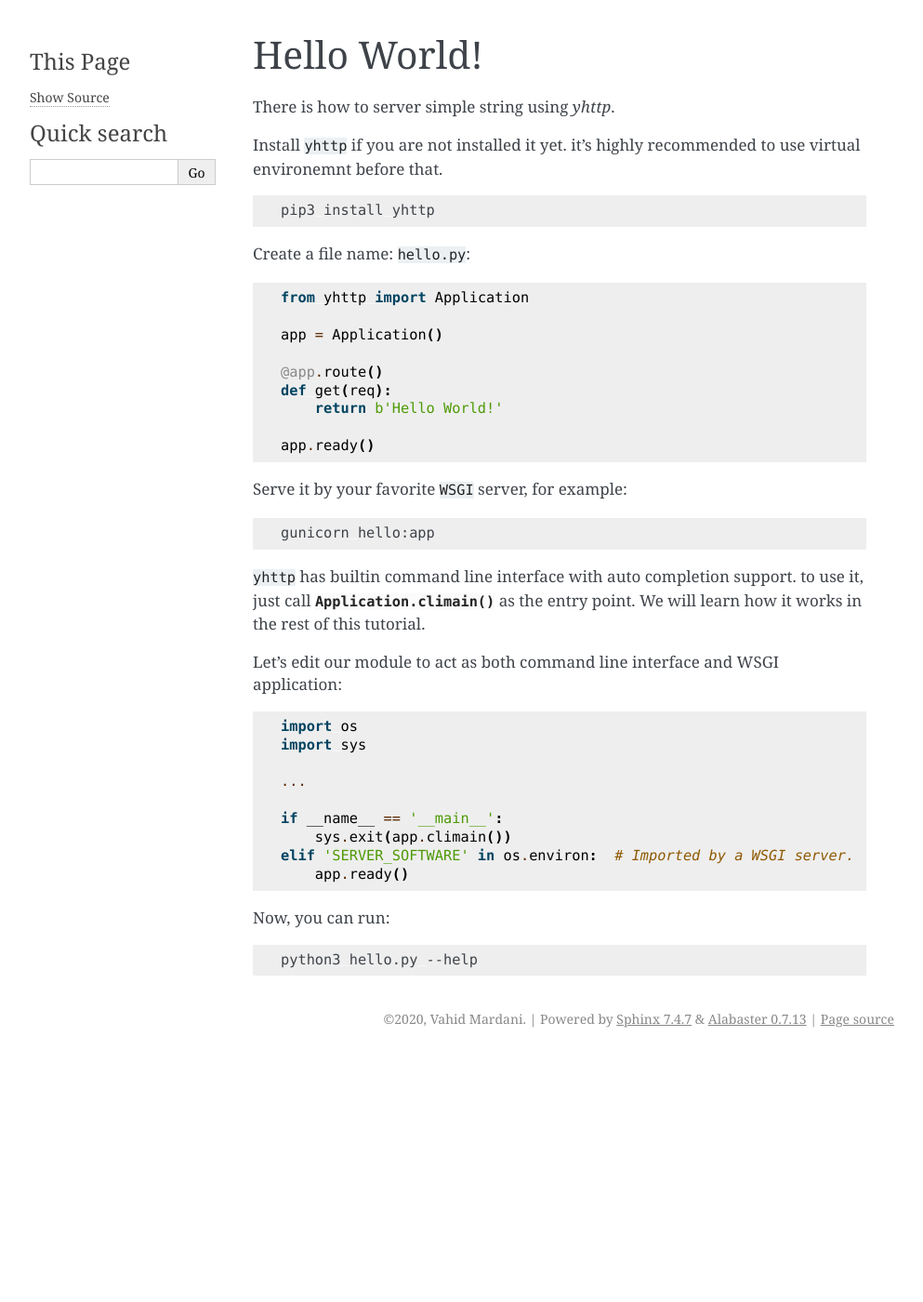
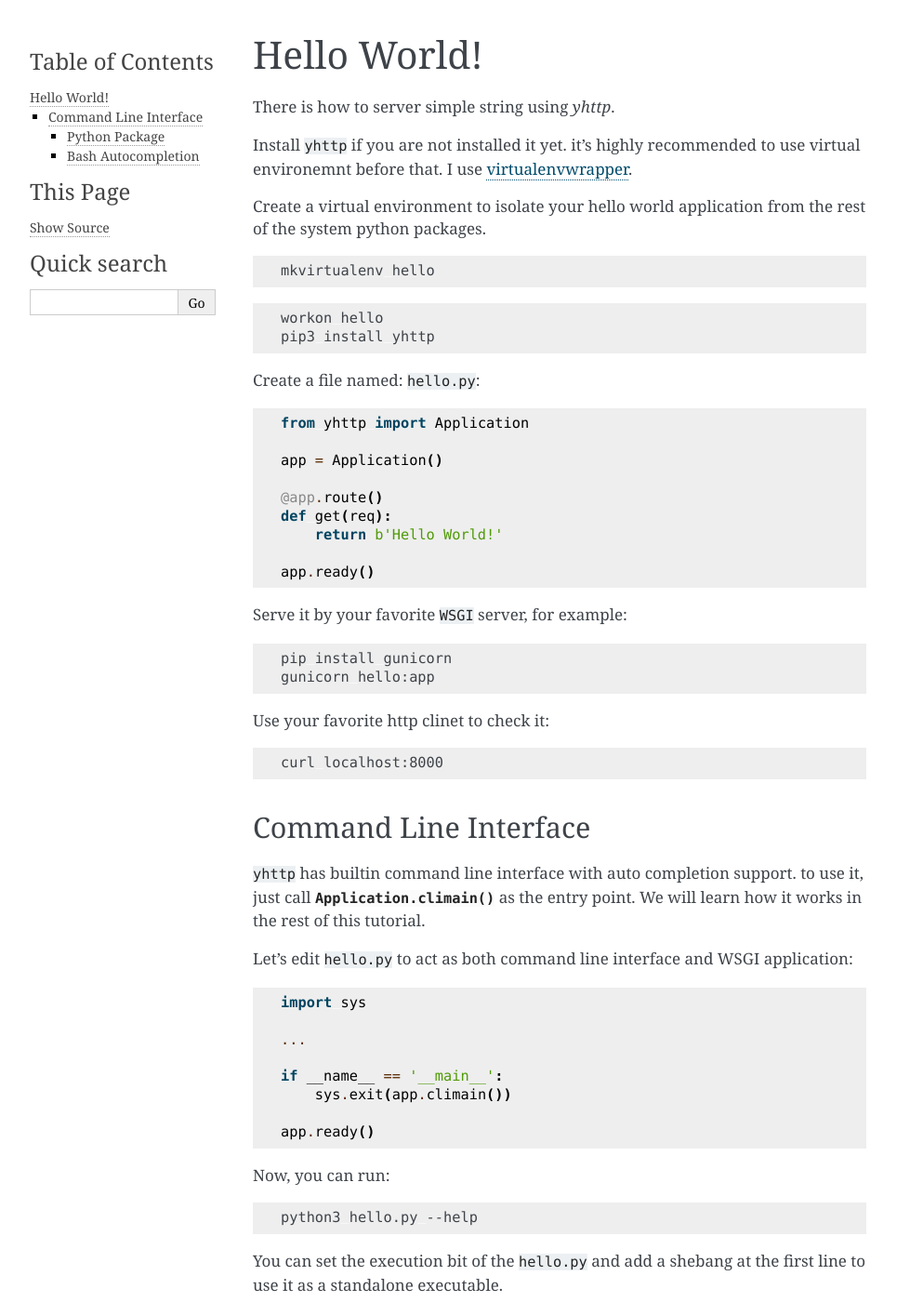
Before and after one commit to yhttp/yhttp, a Sphinx documentation site: the page built from sphinx/tutorials/helloworld.rst, in a window 1280 px wide and 1400 px high. Shown: the whole window at 93% size, without its empty margins (148-1141 px from the left). Built offline with Sphinx 7.4.7, drawn with Linux system fonts in a browser that asks for light colours; the version number could not be read and is left out; some of the changed text lies outside the part shown.

Commit message:
Helloworld tutorial

```diff
--- a/sphinx/tutorials/helloworld.rst
+++ b/sphinx/tutorials/helloworld.rst
@@ -6,14 +6,24 @@
 
 
 Install ``yhttp`` if you are not installed it yet. it's highly recommended to
-use virtual environemnt before that.
+use virtual environemnt before that. I use
+`virtualenvwrapper <https://virtualenvwrapper.readthedocs.io/en/latest/>`_.
+
+Create a virtual environment to isolate your hello world application from the
+rest of the system python packages.
 
 .. code-block:: bash
 
+   mkvirtualenv hello
+
+
+.. code-block:: bash
+
+   workon hello
    pip3 install yhttp
 
 
-Create a file name: ``hello.py``:
+Create a file named: ``hello.py``:
 
 .. testcode::
 
@@ -27,33 +37,53 @@
 
    app.ready()
 
+.. testcode::
+   :hide:
+
+   from bddrest import Given, status, response
+
+   with Given(app):
+       assert status == 200
+       assert response.text == 'Hello World!'
+
 
 Serve it by your favorite ``WSGI`` server, for example:
 
 .. code-block:: bash
 
+   pip install gunicorn
    gunicorn hello:app
 
 
-``yhttp`` has builtin command line interface with auto completion support. to use
-it, just call :meth:`.Application.climain` as the entry point. We will learn
-how it works in the rest of this tutorial.
+Use your favorite http clinet to check it:
 
-Let's edit our module to act as both command line interface and WSGI
+.. code-block:: bash
+
+   curl localhost:8000
+
+
+======================
+Command Line Interface
+======================
+
+``yhttp`` has builtin command line interface with auto completion support.
+to use it, just call :meth:`.Application.climain` as the entry point. We will
+learn how it works in the rest of this tutorial.
+
+Let's edit ``hello.py`` to act as both command line interface and WSGI
 application:
 
 
 .. code-block::
 
-   import os
    import sys
 
    ...
 
    if __name__ == '__main__':
        sys.exit(app.climain())
-   elif 'SERVER_SOFTWARE' in os.environ:  # Imported by a WSGI server.
-       app.ready()
+
+   app.ready()
 
 
 Now, you can run:
@@ -62,15 +92,145 @@
 
    python3 hello.py --help
 
+You can set the execution bit of the ``hello.py`` and add a shebang at the
+first line to use it as a standalone executable.
+
+.. code-block:: bash
+
+   chmod +x hello.py
 
 
+And insert it at the first line:
+
+.. code-block:: bash
+
+   #! /usr/bin/env python3
 
 
-.. testcode::
-   :hide:
+Now, ``hello.py`` would be like this:
 
-   from bddrest import Given, status, response
+.. code-block::
 
-   with Given(app):
-       assert status == 200
-       assert response.text == 'Hello World!'
+   #! /usr/bin/env python3
+
+   import sys
+
+   from yhttp import Application
+
+
+   app = Application()
+
+
+   @app.route()
+   def get(req):
+       return b'Hello World!'
+
+
+   if __name__ == '__main__':
+       sys.exit(app.climain())
+
+
+   app.ready()
+
+
+Use it like:
+
+.. code-block:: bash
+
+   ./hello.py --help
+
+
+There is also a subcommand ``serve`` to serve the WSGI application by python's
+builtin WSGI server.
+
+
+.. code-block:: bash
+
+   ./hello.py serve
+
+
+Use ``--help`` anywhere to know command line options:
+
+.. code-block:: bash
+
+   ./hello.py serve --help
+
+
+.. code-block:: bash
+
+   usage: hello.py serve [-h] [-b {HOST:}PORT] [-C DIRECTORY]
+
+   optional arguments:
+     -h, --help            show this help message and exit
+     -b {HOST:}PORT, --bind {HOST:}PORT
+                           Bind Address. default: 8080
+     -C DIRECTORY, --directory DIRECTORY
+                           Change to this path before starting, default is: `.`
+
+
+--------------
+Python Package
+--------------
+
+Create a ``setup.py``.
+
+.. code-block::
+
+   from setuptools import setup
+
+
+   setup(
+       name='hello',
+       version='0.1.0',
+       install_requires=[
+           'yhttp',
+       ],
+       py_modules=['hello'],
+       entry_points={
+           'console_scripts': [
+               'hello = hello:app.climain'
+           ]
+       },
+   )
+
+
+After this, you can install the module as a reqular python package.
+
+.. code-block:: bash
+
+   workon hello
+   pip install -e .
+
+
+So, use the ``hello`` command without specifying path and extension, thanks to
+setuptools ``entry_points`` feature.
+
+.. code-block:: bash
+
+   hello --help
+
+   hello serve --bind 8088
+
+
+-------------------
+Bash Autocompletion
+-------------------
+
+Just run:
+
+.. code-block:: bash
+
+   ./hello.py completion install
+
+Then deactivate and re-activate your virtual environment to apply changes:
+
+.. code-block:: bash
+
+   deactivate && workon hello
+
+
+Write ``hello`` and hit the ``TAB`` key twice to see the avaiable options:
+
+.. code-block:: bash
+
+   hello TAB TAB
```
Also changed, not shown: 1 other file.
